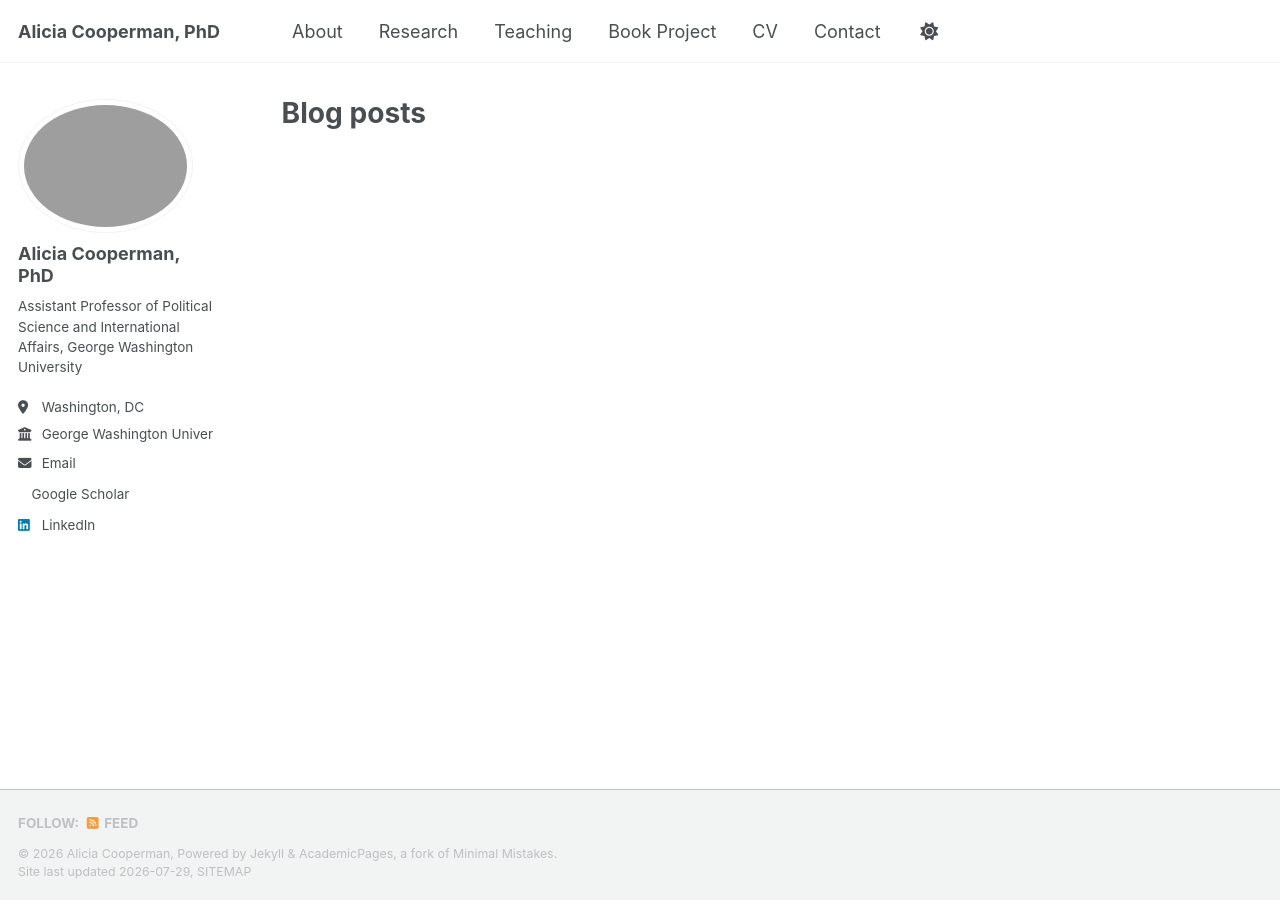
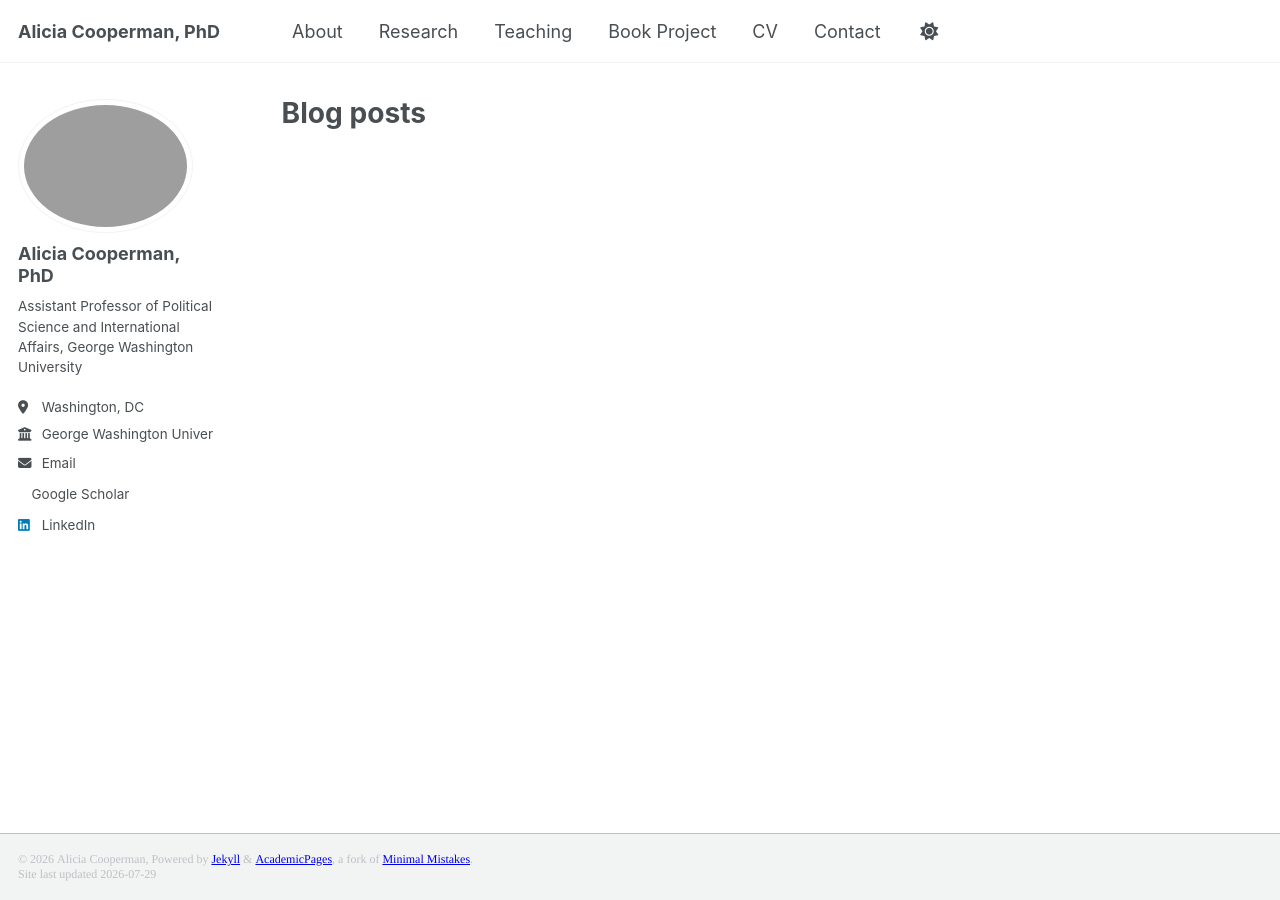
Before and after one commit to adcoop/adcoop.github.io, a Jekyll site: the page built from _pages/year-archive.html, in a window 1280 px wide. Built offline with Jekyll 4.4.1, drawn with Linux system fonts in a browser that asks for light colours; a style sheet for code colours, icons or effects is not loaded.

Commit message:
Change footer on website

```diff
--- a/_config.yml
+++ b/_config.yml
@@ -96,7 +96,7 @@ talkmap_link               : false
 comments:
   provider               :
 atom_feed:
-  hide                    : false
+  hide                    : true
   path                    :
 
 # SEO Related
--- a/_includes/footer.html
+++ b/_includes/footer.html
@@ -1,25 +1,37 @@
-{% include base_path %}
-
-{% if site.author.github or site.author.bitbucket or site.atom_feed.hide != true %}
-<div class="page__footer-follow">
-  <ul class="social-icons">
-    {% if site.data.ui-text[site.locale].follow_label %}
-      <li><strong>{{ site.data.ui-text[site.locale].follow_label }}</strong></li>
-    {% endif %}
-    {% if site.author.github %}
-      <li><a href="https://github.com/{{ site.author.github }}"><i class="fab fa-github" aria-hidden="true"></i> GitHub</a></li>
-    {% endif %}
-    {% if site.author.bitbucket %}
-      <li><a href="https://bitbucket.org/{{ site.author.bitbucket }}"><i class="fab fa-bitbucket" aria-hidden="true"></i> Bitbucket</a></li>
-    {% endif %}
-    {% if site.atom_feed.hide != true %}
-    <li><a href="{% if site.atom_feed.path %}{{ site.atom_feed.path }}{% else %}{{ base_path }}/feed.xml{% endif %}"><i class="fa fa-fw fa-rss-square" aria-hidden="true"></i> {{ site.data.ui-text[site.locale].feed_label | default: "Feed" }}</a></li>
-    {% endif %}
-  </ul>
-</div>
-{% endif %}
-
-<div class="page__footer-copyright">
-  &copy; {{ site.time | date: '%Y' }} {{ site.name | default: site.title }}, {{ site.data.ui-text[site.locale].powered_by | default: "Powered by" }} <a href="https://jekyllrb.com" rel="nofollow">Jekyll</a> &amp; <a href="https://github.com/academicpages/academicpages.github.io">AcademicPages</a>, a fork of <a href="https://mademistakes.com/work/minimal-mistakes-jekyll-theme/" rel="nofollow">Minimal Mistakes</a>.<br />
-  Site last updated {{ "now" | date: '%Y-%m-%d' }}, <a href="/sitemap/" style="text-transform: uppercase;">{{ site.data.ui-text[site.locale].site_map | default: "Sitemap" }}</a>
-</div>
+<!DOCTYPE html PUBLIC "-//W3C//DTD HTML 4.01//EN" "http://www.w3.org/TR/html4/strict.dtd">
+<html>
+<head>
+  <meta http-equiv="Content-Type" content="text/html; charset=utf-8">
+  <meta http-equiv="Content-Style-Type" content="text/css">
+  <title></title>
+  <meta name="Generator" content="Cocoa HTML Writer">
+  <meta name="CocoaVersion" content="2575.7">
+  <style type="text/css">
+    p.p1 {margin: 0.0px 0.0px 0.0px 0.0px; font: 12.0px Times; -webkit-text-stroke: #000000}
+    li.li1 {margin: 0.0px 0.0px 0.0px 0.0px; font: 12.0px Times; -webkit-text-stroke: #000000}
+    li.li2 {margin: 0.0px 0.0px 0.0px 0.0px; font: 12.0px Times; color: #0000e9; -webkit-text-stroke: #0000e9}
+    span.s1 {font-kerning: none}
+    span.s2 {-webkit-text-stroke: 0px #000000}
+    span.s3 {text-decoration: underline ; font-kerning: none}
+    span.s4 {text-decoration: underline ; font-kerning: none; color: #0000e9; -webkit-text-stroke: 0px #0000e9}
+    ul.ul1 {list-style-type: disc}
+  </style>
+</head>
+<body>
+<p class="p1"><span class="s1">{% include base_path %} {% if site.author.github or site.author.bitbucket or site.atom_feed.hide != true %}</span></p>
+<ul class="ul1">
+  <li class="li1"><span class="s2"></span><span class="s1">{% if site.data.ui-text[site.locale].follow_label %}</span></li>
+  <li class="li1"><span class="s2"><b></b></span><span class="s1"><b>{{ site.data.ui-text[site.locale].follow_label }}</b><b></b></span></li>
+  <li class="li1"><span class="s2"></span><span class="s1">{% endif %} {% if site.author.github %}</span></li>
+  <li class="li2"><span class="s2"><a href="https://github.com/%7B%7B%20site.author.github%20%7D%7D"><span class="s3">GitHub</span></a></span></li>
+  <li class="li1"><span class="s2"></span><span class="s1">{% endif %} {% if site.author.bitbucket %}</span></li>
+  <li class="li2"><span class="s2"><a href="https://bitbucket.org/%7B%7B%20site.author.bitbucket%20%7D%7D"><span class="s3">Bitbucket</span></a></span></li>
+  <li class="li1"><span class="s2"></span><span class="s1">{% endif %} {% if site.atom_feed.hide != true %}</span></li>
+  <li class="li2"><span class="s2"><a href="file:///Users/aliciacooperman/adcoop.github.io/_includes/%7B%25%20if%20site.atom_feed.path%20%25%7D%7B%7B%20site.atom_feed.path%20%7D%7D%7B%25%20else%20%25%7D%7B%7B%20base_path%20%7D%7D/feed.xml%7B%25%20endif%20%25%7D"><span class="s3">{{ site.data.ui-text[site.locale].feed_label | default: "Feed" }}</span></a></span></li>
+  <li class="li1"><span class="s2"></span><span class="s1">{% endif %}</span></li>
+</ul>
+<p class="p1"><span class="s1">{% endif %}</span></p>
+<p class="p1"><span class="s1">© {{ site.time | date: '%Y' }} {{ site.name | default: site.title }}, {{ site.data.ui-text[site.locale].powered_by | default: "Powered by" }} <a href="https://jekyllrb.com/"><span class="s4">Jekyll</span></a> &amp; <a href="https://github.com/academicpages/academicpages.github.io"><span class="s4">AcademicPages</span></a>, a fork of <a href="https://mademistakes.com/work/minimal-mistakes-jekyll-theme/"><span class="s4">Minimal Mistakes</span></a>.</span></p>
+<p class="p1"><span class="s1">Site last updated {{ "now" | date: '%Y-%m-%d' }}</span></p>
+</body>
+</html>
```
